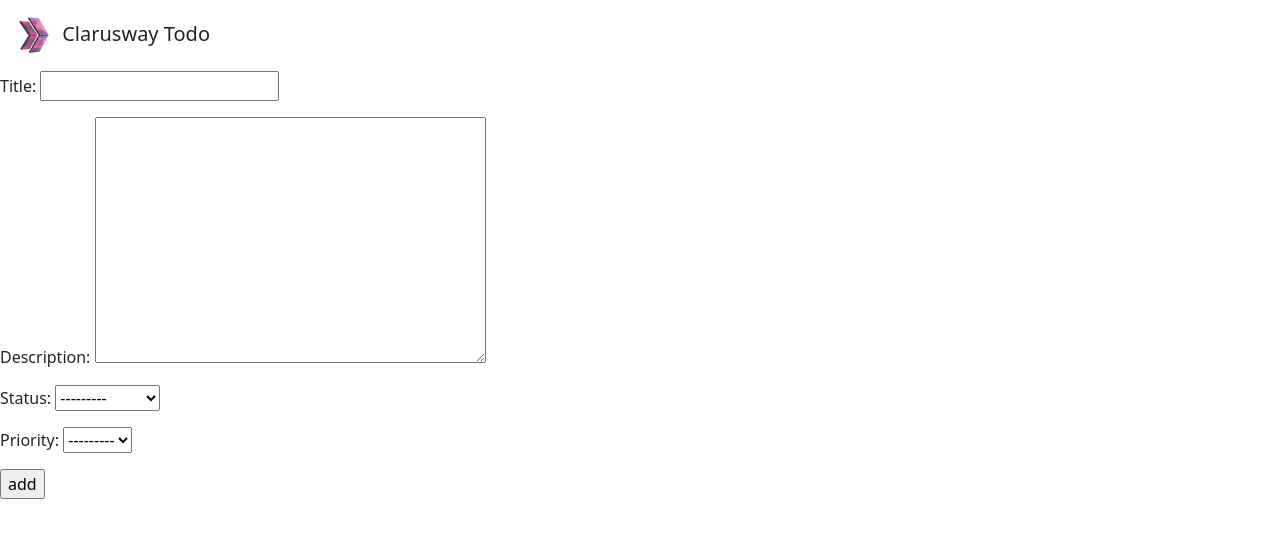
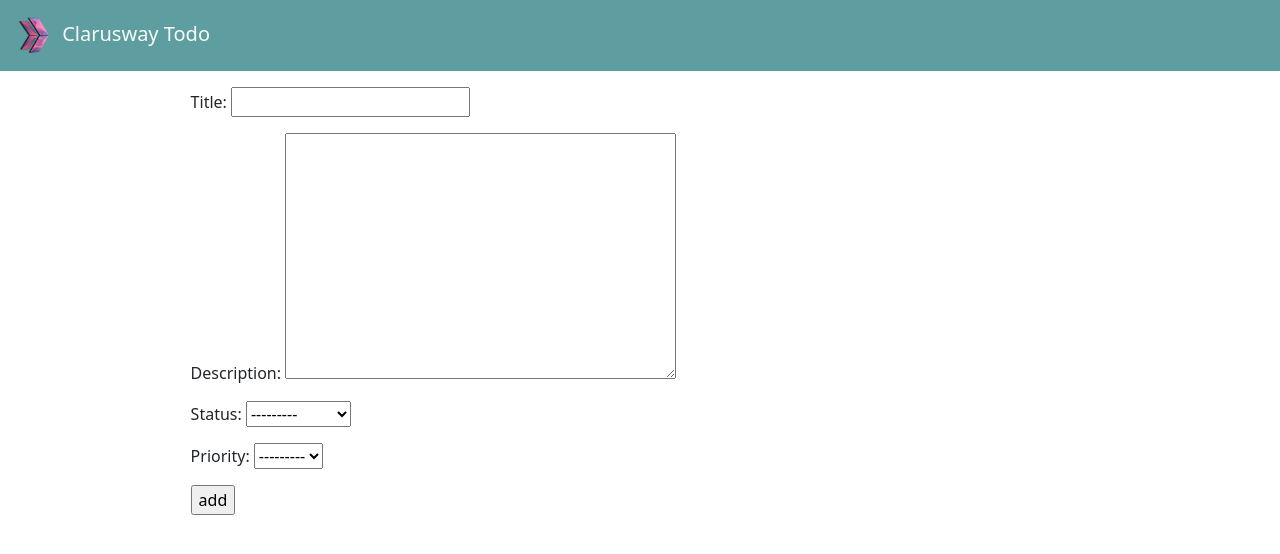
Before and after one commit to abdurrahmankucuk90/Todo-Back-End, a Django app: page / in a window 1280 px wide. Shown: the top 554 px of the page. Run offline with Django 4.2, Linux system fonts and the light colour scheme; data that the repository does not hold is empty.

Commit message:
static css, image

```diff
--- /dev/null
+++ b/todo/static/todo/css/style.css
@@ -0,0 +1,8 @@
+.navbar{
+    background-color: cadetblue;
+}
+.homeContainer{
+    display: flex;
+    justify-content: space-around;
+    margin: 1rem auto;
+}
--- a/todo/templates/todo/base.html
+++ b/todo/templates/todo/base.html
@@ -7,13 +7,14 @@
     <meta http-equiv="X-UA-Compatible" content="IE=edge" />
     <meta name="viewport" content="width=device-width, initial-scale=1.0" />
     <link href="https://cdn.jsdelivr.net/npm/bootstrap@5.2.1/dist/css/bootstrap.min.css" rel="stylesheet" integrity="sha384-iYQeCzEYFbKjA/T2uDLTpkwGzCiq6soy8tYaI1GyVh/UjpbCx/TYkiZhlZB6+fzT" crossorigin="anonymous">
+    <link rel="stylesheet" href="{% static 'todo/css/style.css' %}">
     <title>CW FSCohort</title>
   </head>
 
   <body>
-    <nav class="navbar navbar-expand-lg navbar navbar-dark ">
+    <nav class="navbar navbar-expand-lg navbar navbar-dark mb-1 ">
       <div class="container-fluid ">
-          <a class="navbar-brand text-dark" href="/">
+          <a class="navbar-brand text-light" href="/">
           <img src="{% static 'todo/images/cw_logo.png' %}" alt="Hi!" width="45" height="45">
           Clarusway Todo</a>
       </div>
--- a/todo/templates/todo/home.html
+++ b/todo/templates/todo/home.html
@@ -1,5 +1,7 @@
 {% extends 'todo/base.html' %}
 {% block content %}
+
+<div class="homeContainer">
 
   <form action="/add/" method='POST'>
     {% csrf_token %}
@@ -16,4 +18,7 @@
     {% endfor %}
   </ul>
 
+</div>
+
+
 {% endblock content %}
```
Lines whose indentation alone changed are shown as unchanged.
